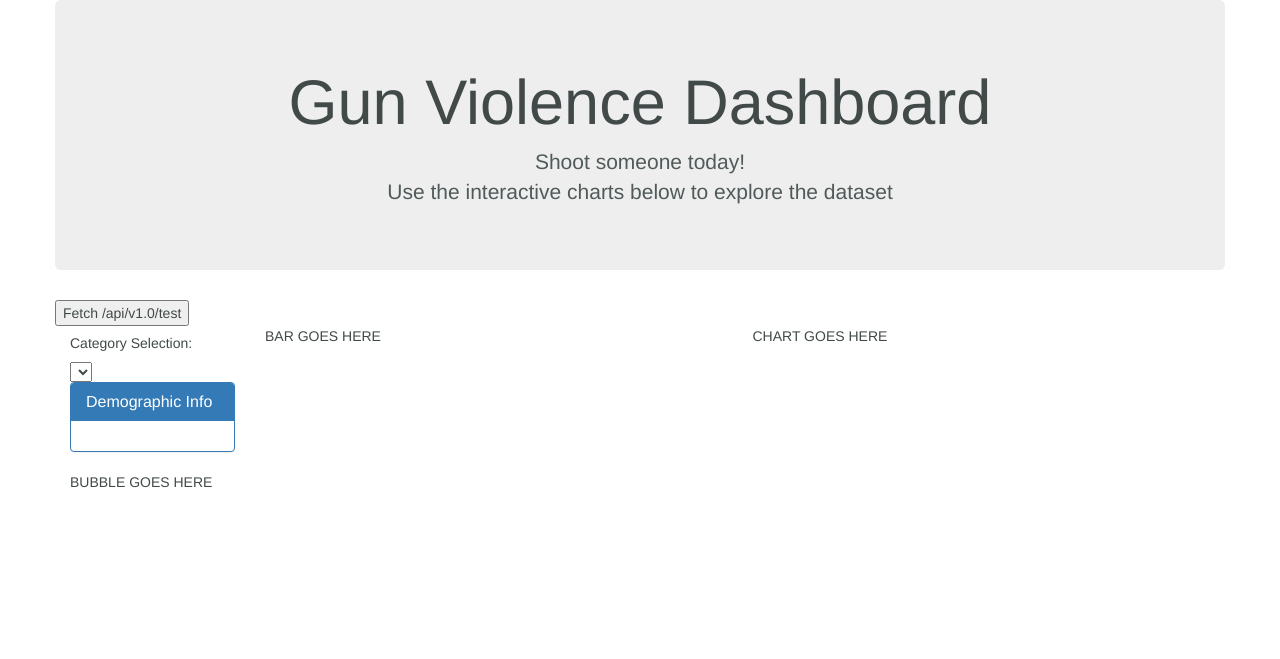
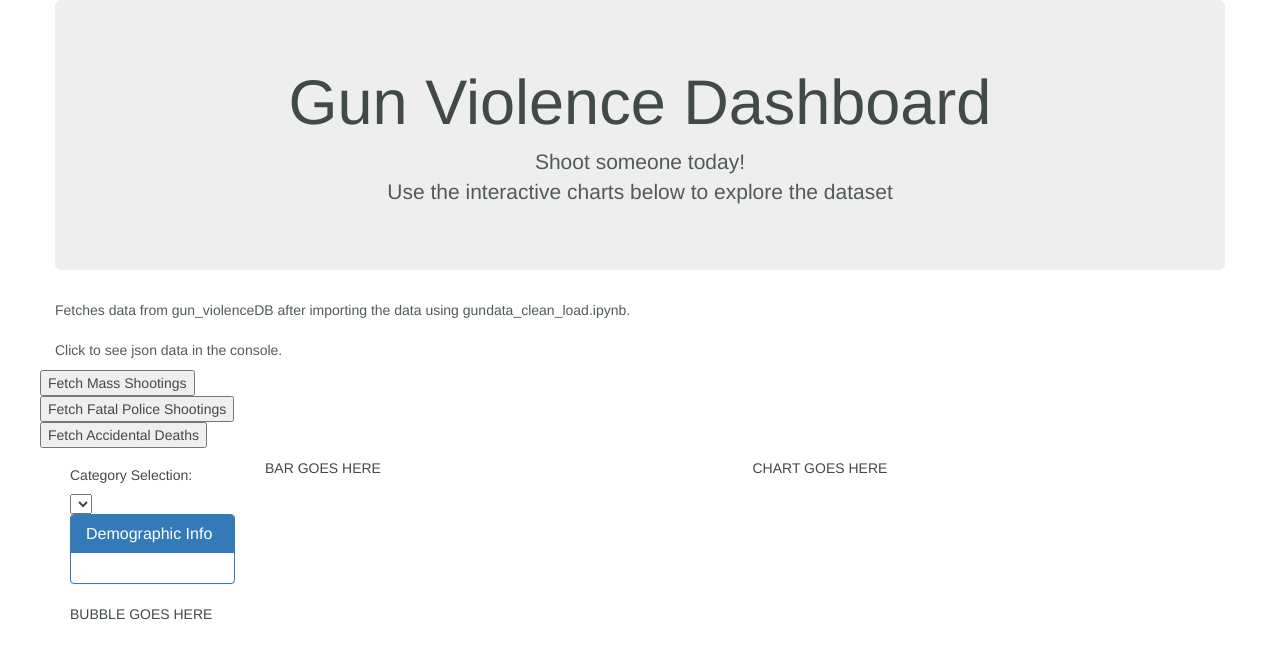
Before and after one commit to aimeevu/project-3-group-e, a Flask app: page / in a window 1280 px wide. Shown: the top 659 px of the page. Run offline with Flask 2, Linux system fonts and the light colour scheme; lists and menus that the app fills with data are empty; some libraries are stand-ins or nearby versions.

Commit message:
Testing mongodb using flask
Added button for each dataset, fetches json and logs to console

```diff
--- a/app.py
+++ b/app.py
@@ -1,5 +1,6 @@
 from flask import Flask, render_template, jsonify
 from flask_pymongo import PyMongo
+from bson.json_util import dumps
 # from sqlalchemy.ext.automap import automap_base
 # from sqlalchemy.orm import Session
 # from sqlalchemy import create_engine, func
@@ -8,7 +9,7 @@ import pandas as pd
 
 app = Flask(__name__)
 app.config['TEMPLATES_AUTO_RELOAD'] = True
-database = "crimestats"
+database = "gun_violenceDB"
 app.config["MONGO_URI"] = f"mongodb://localhost:27017/{database}"
 mongo = PyMongo(app)
 
@@ -31,5 +32,20 @@ def getData():
     # )
     # return jsonify(df)
 
+@app.route("/api/v1.0/massshooting")
+def getMassShooting():
+    shootings = mongo.db.massShootings.find()
+    return dumps(shootings)
+
+@app.route("/api/v1.0/fatalpoliceshooting")
+def getPoliceShooting():
+    shootings = mongo.db.fatalPoliceShootings.find()
+    return dumps(shootings)
+
+@app.route("/api/v1.0/accidentaldeath")
+def getAccidentalDeath():
+    deaths = mongo.db.accidentalDeath.find()
+    return dumps(deaths)
+
 if __name__ == "__main__":
     app.run()
--- a/static/js/app.js
+++ b/static/js/app.js
@@ -1,7 +1,32 @@
-const url = "/api/v1.0/test";
+const MASS_SHOOTING_URL = "/api/v1.0/massshooting";
+const POLICE_SHOOTING_URL = "/api/v1.0/fatalpoliceshooting";
+const ACCIDENTAL_DEATH_URL = "/api/v1.0/accidentaldeath";
 
-function fetchData() {
-    fetch(url)
-    .then((response) => response.json())
-    .then((data) => console.log(data));
+let massShootingData;
+let policeShootingData;
+let accidentalDeathData;
+
+function fetchMassShooting() {
+    fetch(MASS_SHOOTING_URL)
+        .then((response) => response.json())
+        .then((data) => {
+            massShootingData = data;
+            console.log(massShootingData);
+        });
 }
+function fetchPoliceShooting() {
+    fetch(POLICE_SHOOTING_URL)
+        .then((response) => response.json())
+        .then((data) => {
+            policeShootingData = data;
+            console.log(policeShootingData);
+        });
+}
+function fetchAccidentalDeath() {
+    fetch(ACCIDENTAL_DEATH_URL)
+        .then((response) => response.json())
+        .then((data) => {
+            accidentalDeathData = data;
+            console.log(accidentalDeathData);
+        });
+}
--- a/templates/index.html
+++ b/templates/index.html
@@ -26,7 +26,14 @@
       </div>
     </div>
     <div class="row">
-      <button onclick="fetchData();">Fetch /api/v1.0/test</button>
+      <p>
+        Fetches data from gun_violenceDB after importing the data using gundata_clean_load.ipynb.
+        <br><br>
+        Click to see json data in the console.
+        <div class="row"><button onclick="fetchMassShooting();">Fetch Mass Shootings</button></div>
+        <div class="row"><button onclick="fetchPoliceShooting();">Fetch Fatal Police Shootings</button></div>
+        <div class="row"><button onclick="fetchAccidentalDeath();">Fetch Accidental Deaths</button></div>
+      </p>
     </div>
     <div class="row">
       <div class="col-md-2">
```
